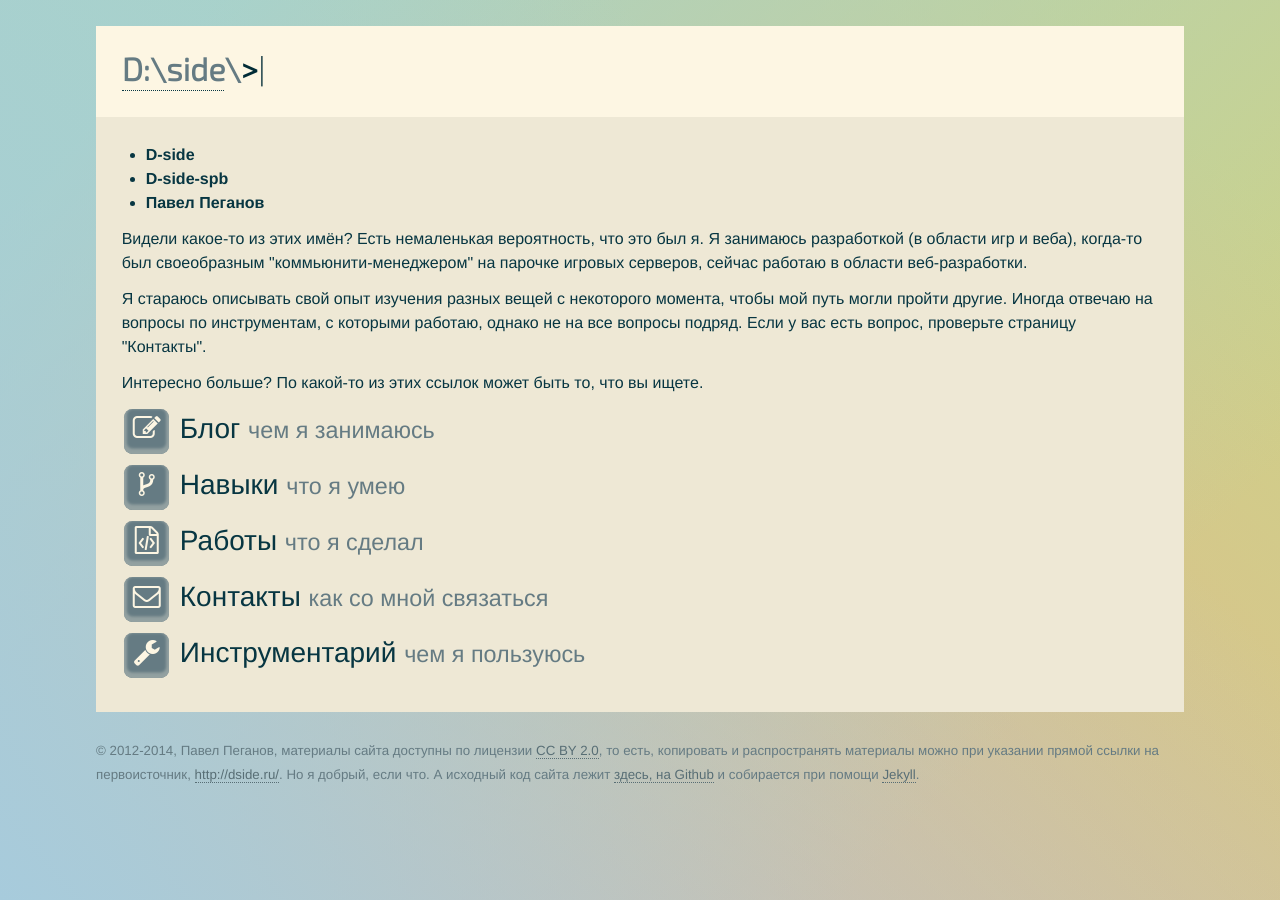
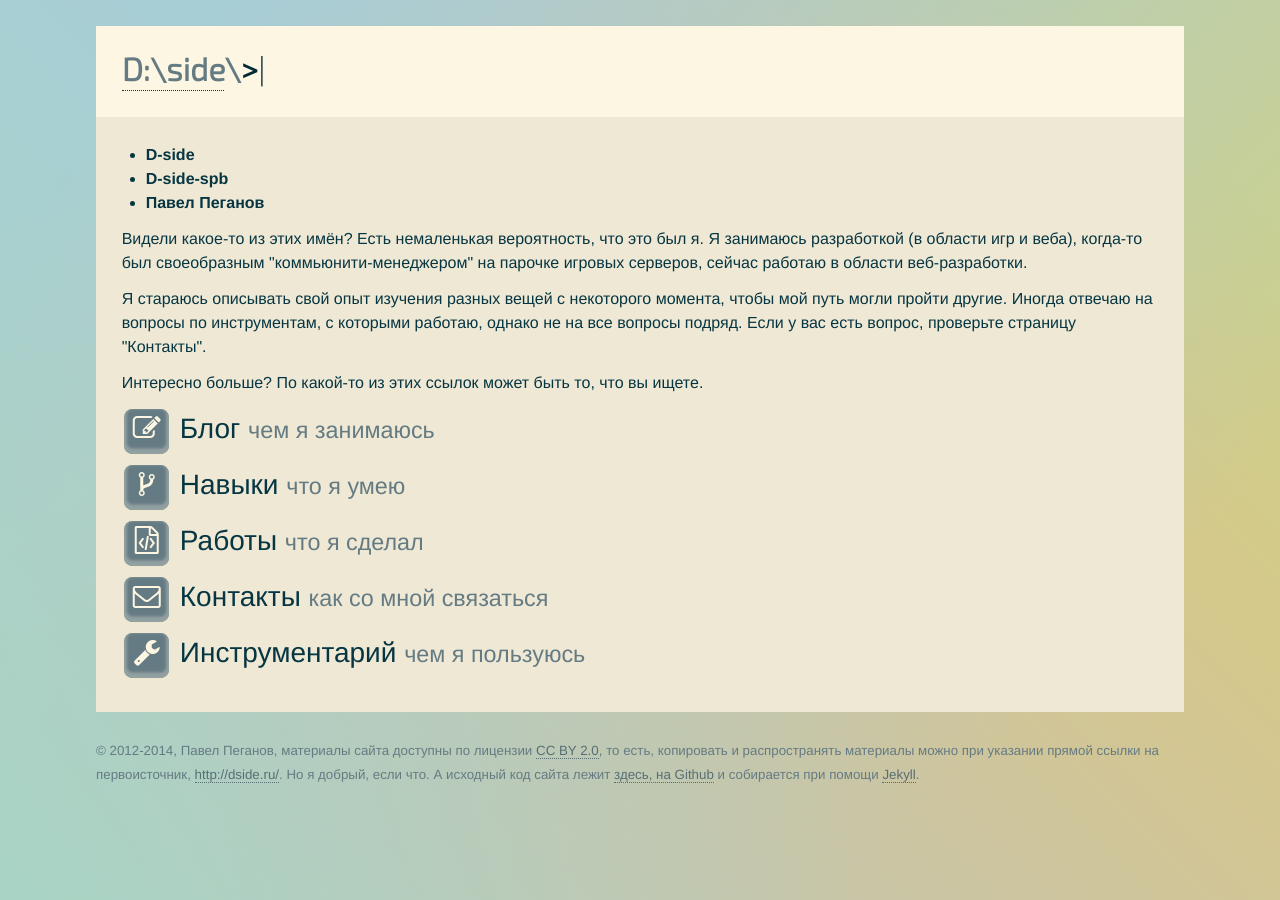
Before and after one commit to D-side/d-side.github.io, a Jekyll site: the page built from index.html, in a window 1280 px wide. Built offline with Jekyll 4.4.1, drawn with Linux system fonts in a browser that asks for light colours.

Commit message:
Update main.sass

```diff
--- a/assets/main.sass
+++ b/assets/main.sass
@@ -69,8 +69,8 @@ body
   $contrast: 40
   $grad4: mix($theme09, $theme00, $contrast)
   $grad3: mix($theme0B, $theme00, $contrast)
-  $grad2: mix($theme0C, $theme00, $contrast)
-  $grad1: mix($theme0D, $theme00, $contrast)
+  $grad2: mix($theme0D, $theme00, $contrast)
+  $grad1: mix($theme0C, $theme00, $contrast)
   +background-image(linear-gradient(45deg, $grad1 0%, transparent 70%), linear-gradient(135deg, $grad2 10%, transparent 80%), linear-gradient(225deg, $grad3 10%, transparent 80%), linear-gradient(315deg, $grad4 100%, transparent 70%))
   -webkit-font-smoothing: antialiased
 
```
